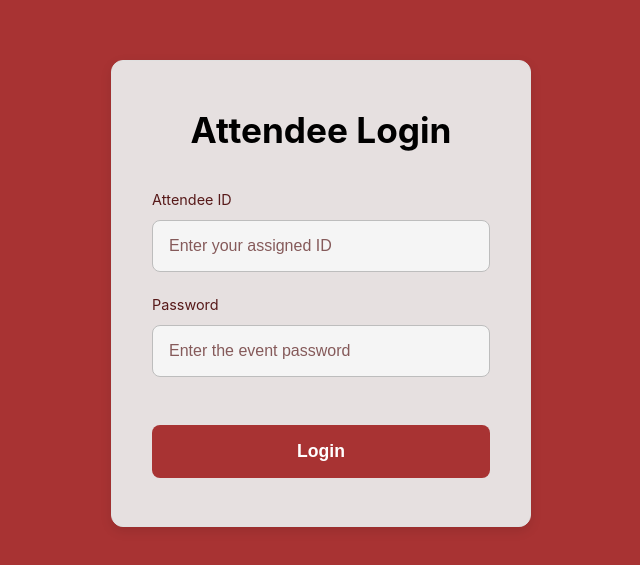
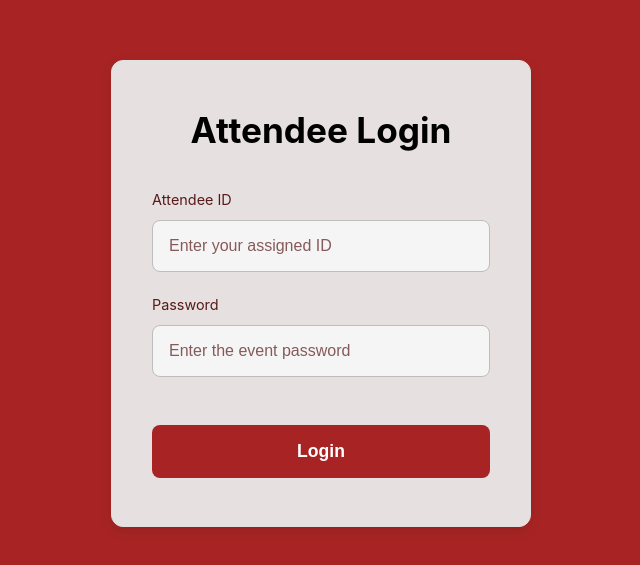
Before and after one commit to AdityaManojA/GLIA-Itenary-APP, a React (Create React App) app in the folder glia-app/: page / in a window 1280 px wide. Shown: the part 107-672 px from the top of the page, without its empty margins (319-959 px from the left). Built offline with nearby package versions, Linux system fonts and the light colour scheme; no server answers.

Commit message:
Update App.css

```diff
--- a/glia-app/src/App.css
+++ b/glia-app/src/App.css
@@ -1,7 +1,7 @@
 :root {
-  --bg-color: #A83333;
+  --bg-color: #A82424;
   --surface-color: #e6e0e0;
-  --primary-color: #A83333;
+  --primary-color: #A82424;
   --text-primary: #000000;
   --text-secondary: #571919;
 
```
